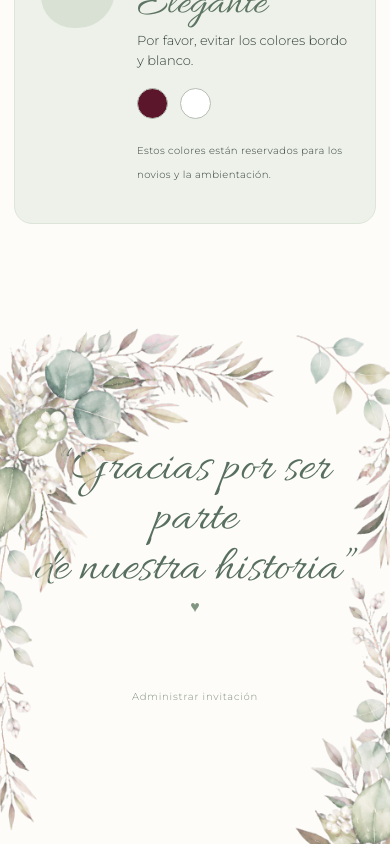
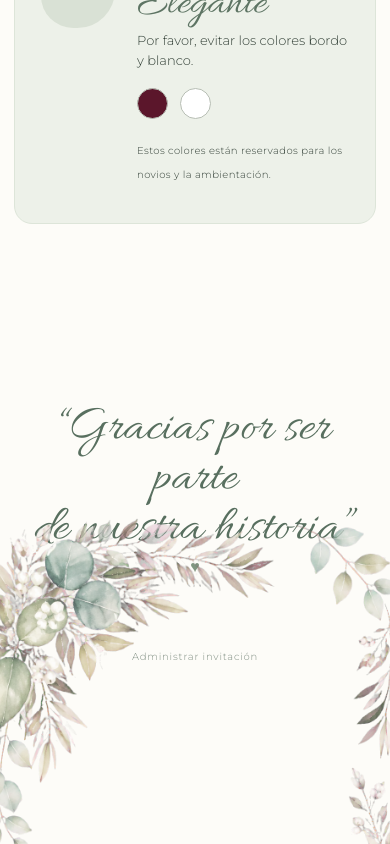
Before and after one commit to artezer-arg/BodaChatgpt, a React (Vite) app: page / in a window 390 px wide. Shown: the part 3435-4279 px from the top of the page. Built offline with nearby package versions, Linux system fonts and the light colour scheme; no server answers; the database is empty.

Commit message:
fix: adjust botanical bottom offset and revert footer to vertical center alignment to resolve text overlap

```diff
--- a/src/index.css
+++ b/src/index.css
@@ -98,7 +98,7 @@
 
 .botanical-bottom {
   opacity: .62;
-  bottom: -130px;
+  bottom: -280px;
   transform: translate(-50%) rotate(180deg);
 }
 
@@ -390,10 +390,9 @@ blockquote {
 .closing {
   text-align: center;
   flex-direction: column;
-  justify-content: flex-end;
+  justify-content: center;
   align-items: center;
   min-height: 620px;
-  padding-bottom: 140px;
   display: flex;
 }
 
@@ -589,6 +588,9 @@ blockquote {
   .botanical {
     opacity: .78;
     width: 150vw;
+  }
+  .botanical-bottom {
+    bottom: -320px;
   }
   .hero {
     min-height: 690px;
```
